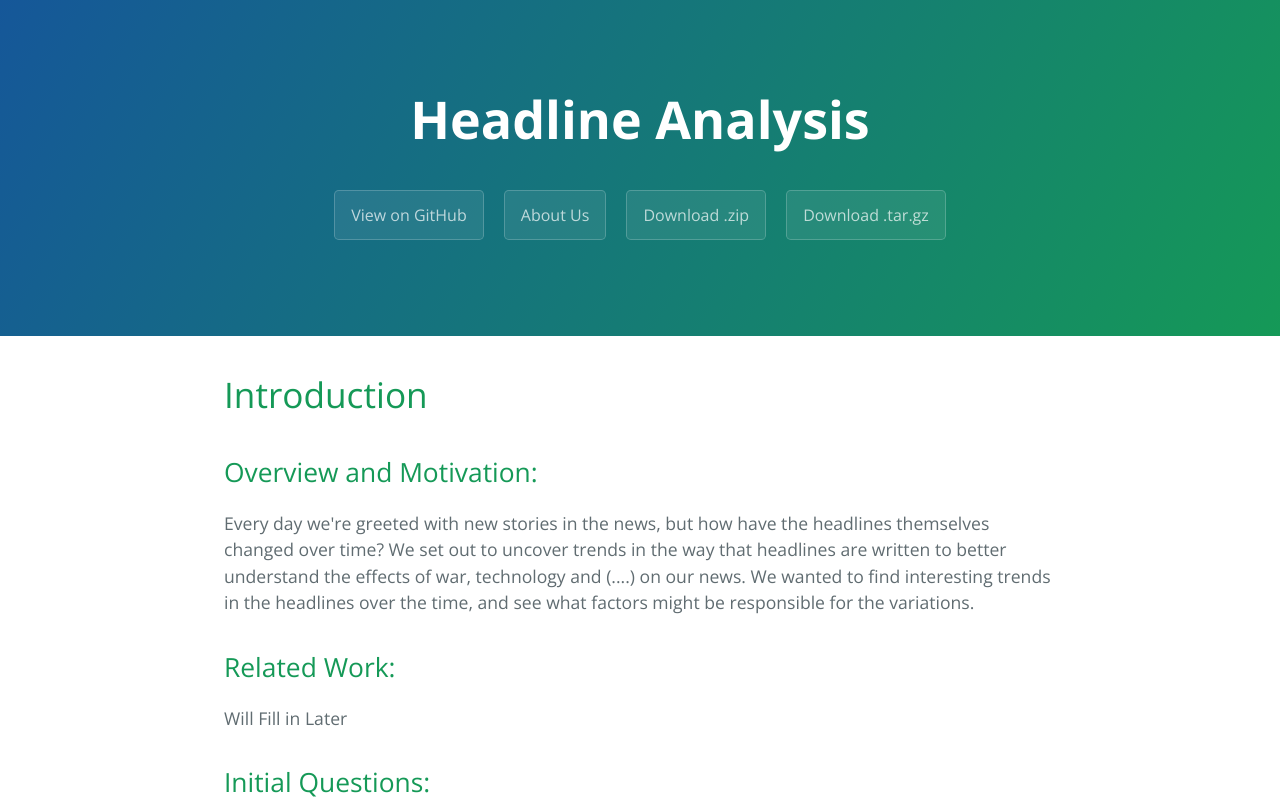
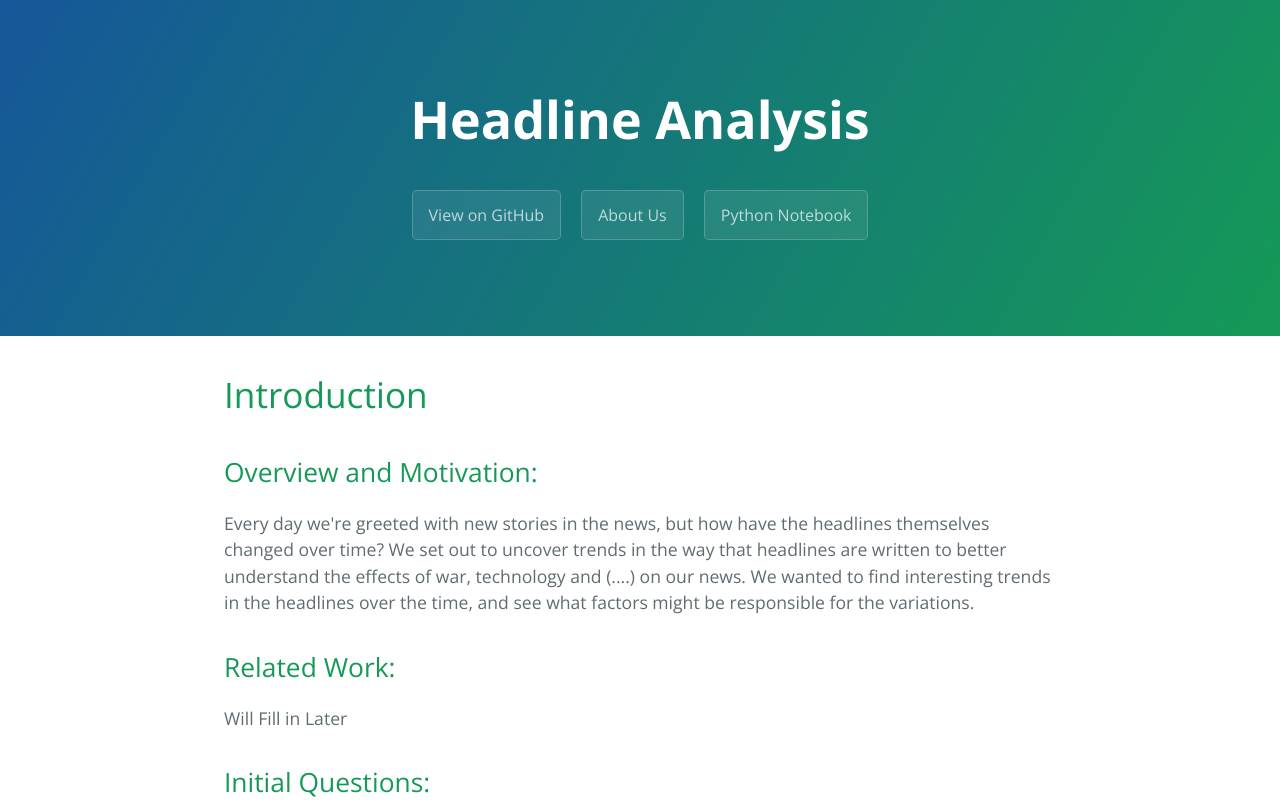
Before and after one commit to headlineanalysis/CSCE489, a plain HTML site: page index.html in a window 1280 px wide. Shown: the top 806 px of the page. Drawn offline with nearby package versions, Linux system fonts and the light colour scheme.

Commit message:
Update index.html

```diff
--- a/index.html
+++ b/index.html
@@ -15,8 +15,7 @@
       <h2 class="project-tagline"></h2>
       <a href="https://github.com/headlineanalysis/CSCE489" class="btn">View on GitHub</a>
       <a href="About.html" class="btn">About Us</a>
-      <a href="https://github.com/headlineanalysis/CSCE489/zipball/master" class="btn">Download .zip</a>
-      <a href="https://github.com/headlineanalysis/CSCE489/tarball/master" class="btn">Download .tar.gz</a>
+      <a href="" class="btn">Python Notebook</a>
     </section>
 
     <section class="main-content">
```
